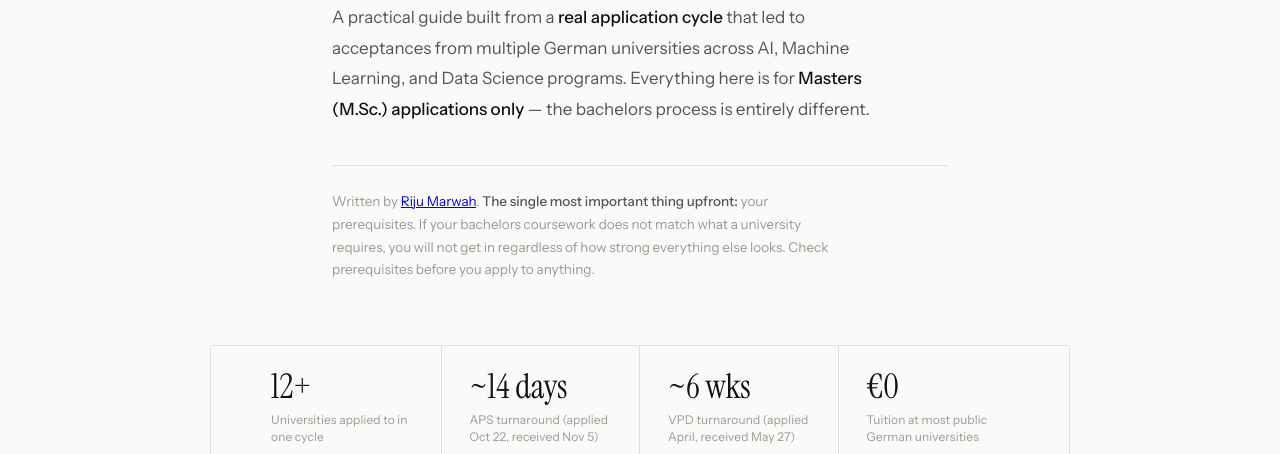
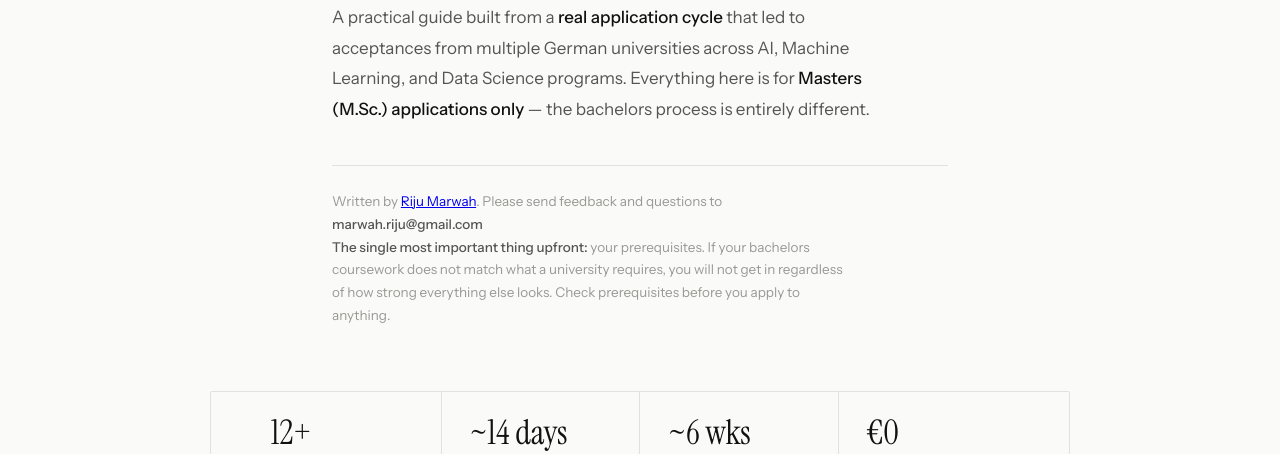
Before and after one commit to rijumarwah/masters-in-germany, a plain HTML site: page index.html in a window 1280 px wide. Shown: the part 330-784 px from the top of the page. Drawn offline with Linux system fonts and the light colour scheme.

Commit message:
Update index.html

```diff
--- a/index.html
+++ b/index.html
@@ -418,7 +418,7 @@ footer {
   </p>
   <hr class="hero-rule"/>
   <p class="hero-note">
-    Written by <a href="https://rijumarwah.github.io/">Riju Marwah</a>. <strong>The single most important thing upfront:</strong> your prerequisites. If your bachelors coursework does not match what a university requires, you will not get in regardless of how strong everything else looks. Check prerequisites before you apply to anything.
+    Written by <a href="https://rijumarwah.github.io/">Riju Marwah</a>. Please send feedback and questions to <strong>marwah.riju@gmail.com</strong> <br> <strong>The single most important thing upfront:</strong> your prerequisites. If your bachelors coursework does not match what a university requires, you will not get in regardless of how strong everything else looks. Check prerequisites before you apply to anything.
   </p>
 </div>
 
```
